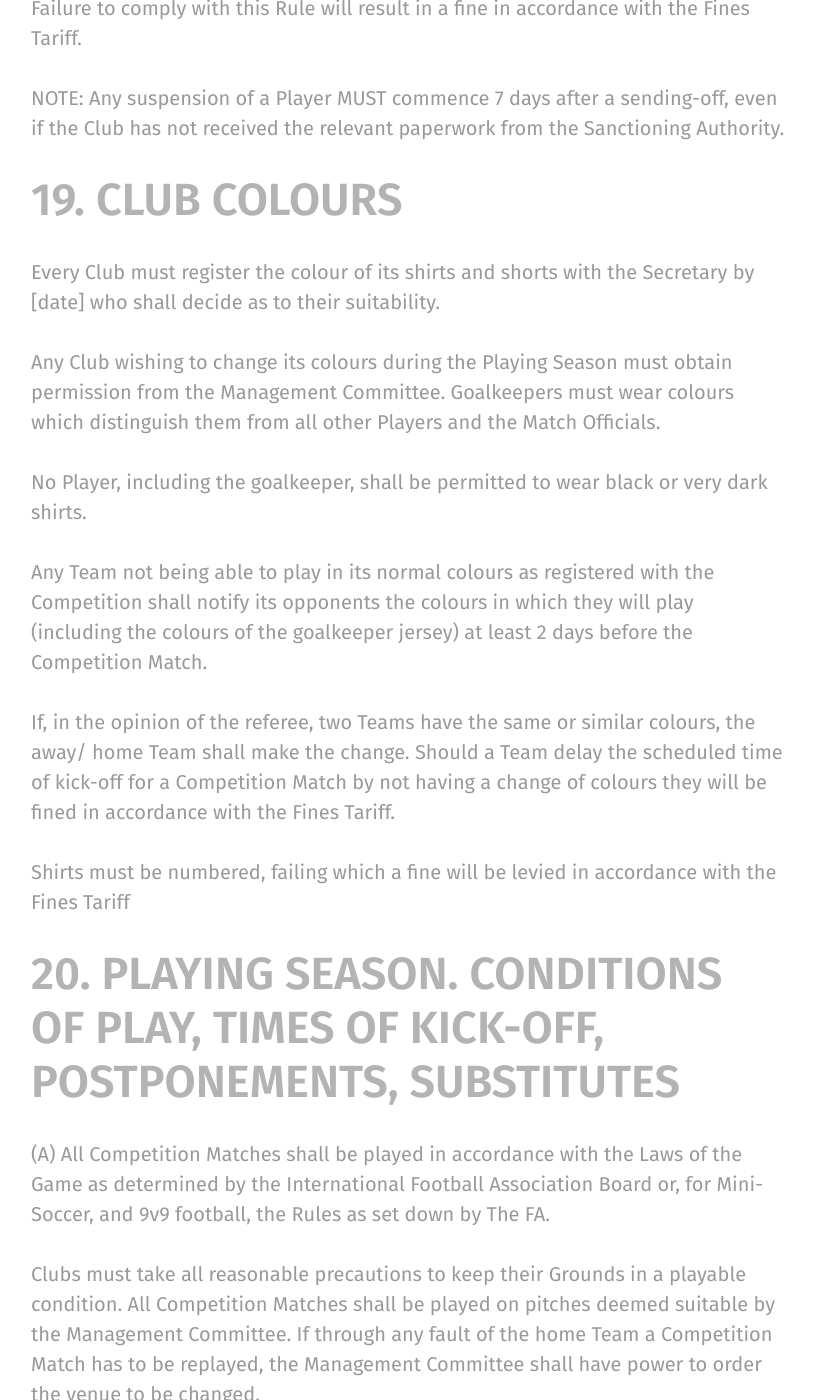
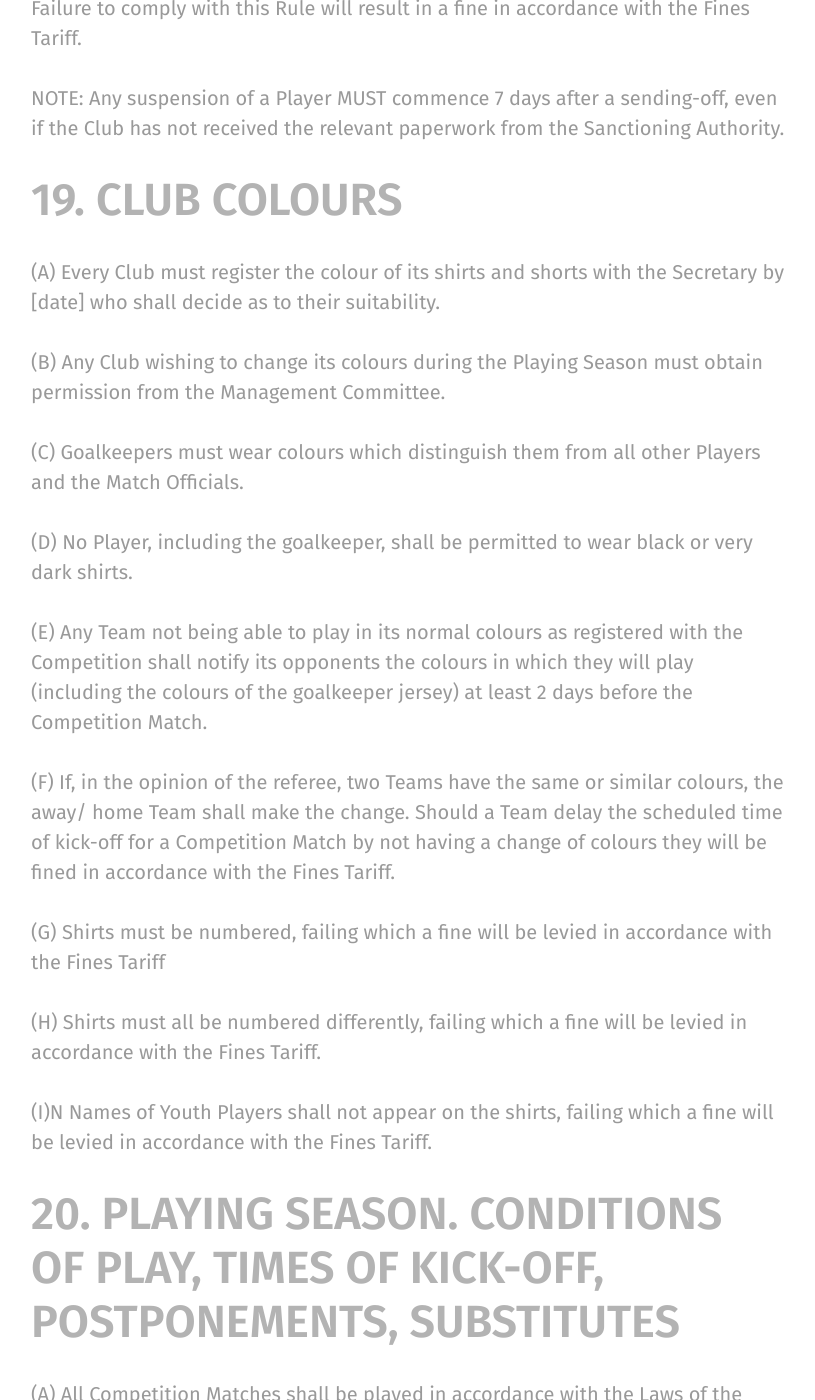
Before and after one commit to rotherleague/Rother, a Jekyll site: the page built from rules.md, in a window 1280 px wide and 1400 px high, scrolled down 35246 px. Shown: the whole window, without its empty margins (49-864 px from the left). Built offline with Jekyll 4.4.1, drawn with Linux system fonts in a browser that asks for light colours; nearby versions of some CDN libraries.

Commit message:
Update 19.md

```diff
--- a/_includes/rules/19.md
+++ b/_includes/rules/19.md
@@ -1,13 +1,18 @@
 # 19. CLUB COLOURS
-Every Club must register the colour of its shirts and shorts with the Secretary by [date] who shall decide as to their suitability.
+(A) Every Club must register the colour of its shirts and shorts with the Secretary by [date] who shall decide as to their suitability.
 
-Any Club wishing to change its colours during the Playing Season must obtain permission from the Management Committee.
-Goalkeepers must wear colours which distinguish them from all other Players and the Match Officials.
+(B) Any Club wishing to change its colours during the Playing Season must obtain permission from the Management Committee.
 
-No Player, including the goalkeeper, shall be permitted to wear black or very dark shirts.
+(C) Goalkeepers must wear colours which distinguish them from all other Players and the Match Officials.
 
-Any Team not being able to play in its normal colours as registered with the Competition shall notify its opponents the colours in which they will play (including the colours of the goalkeeper jersey)  at least  2  days before the Competition Match.
+(D) No Player, including the goalkeeper, shall be permitted to wear black or very dark shirts.
 
-If, in the opinion of the referee, two Teams have the same or similar colours, the away/ home Team shall make the change. Should a Team delay the scheduled time of kick-off for a Competition Match by not having a change of colours they will be fined in accordance with the Fines Tariff.
+(E) Any Team not being able to play in its normal colours as registered with the Competition shall notify its opponents the colours in which they will play (including the colours of the goalkeeper jersey)  at least  2  days before the Competition Match.
 
-Shirts must be numbered, failing which a fine will be levied in accordance with the Fines Tariff
+(F) If, in the opinion of the referee, two Teams have the same or similar colours, the away/ home Team shall make the change. Should a Team delay the scheduled time of kick-off for a Competition Match by not having a change of colours they will be fined in accordance with the Fines Tariff.
+
+(G) Shirts must be numbered, failing which a fine will be levied in accordance with the Fines Tariff
+
+(H) Shirts must all be numbered differently, failing which a fine will be levied in accordance with the Fines Tariff.
+
+(I)N Names of Youth Players shall not appear on the shirts, failing which a fine will be levied in accordance with the Fines Tariff.
```
